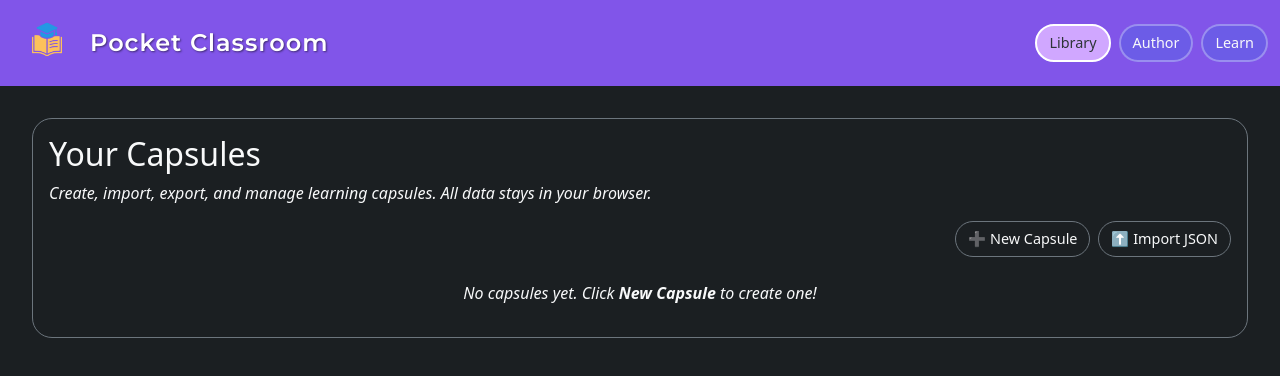
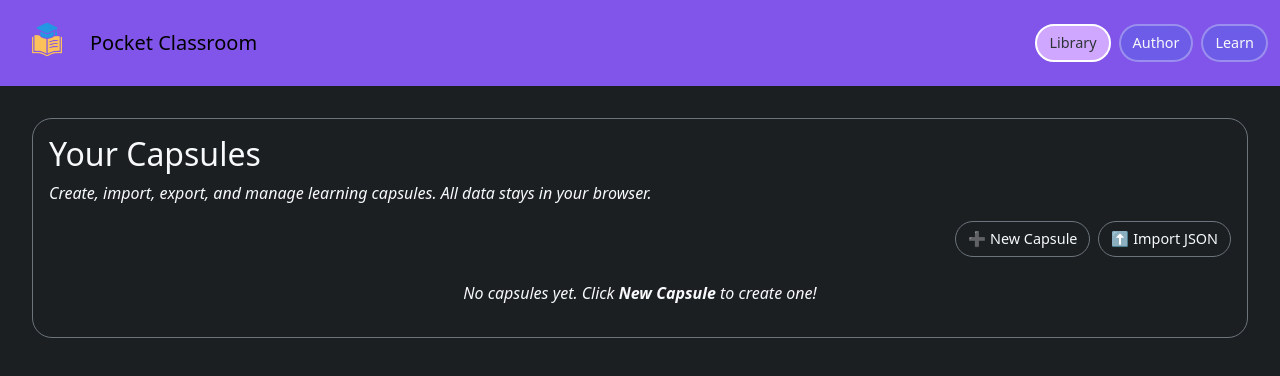
Before and after one commit to nargesyaghoubi-ygh/Pocket_Classroom, a plain HTML site: page index.html in a window 1280 px wide. Drawn offline with nearby package versions, Linux system fonts and the light colour scheme.

Commit message:
update style

```diff
--- a/css/style.css
+++ b/css/style.css
@@ -5,19 +5,6 @@ body {
 .nav {
     background-color: #8155e9;
 }
-
-.navbar-brand {
-    font-family: 'Montserrat', sans-serif;
-    font-weight: 600;
-    font-size: 1.5rem;
-    color: #fff;
-    letter-spacing: 1px;
-    text-shadow: 1px 1px 2px rgba(0,0,0,0.5);
-    text-decoration: none;
-    cursor: default;
-    transition: none;
-}
-
 
 .navbar-brand:hover,
 .navbar-brand:focus {
```
